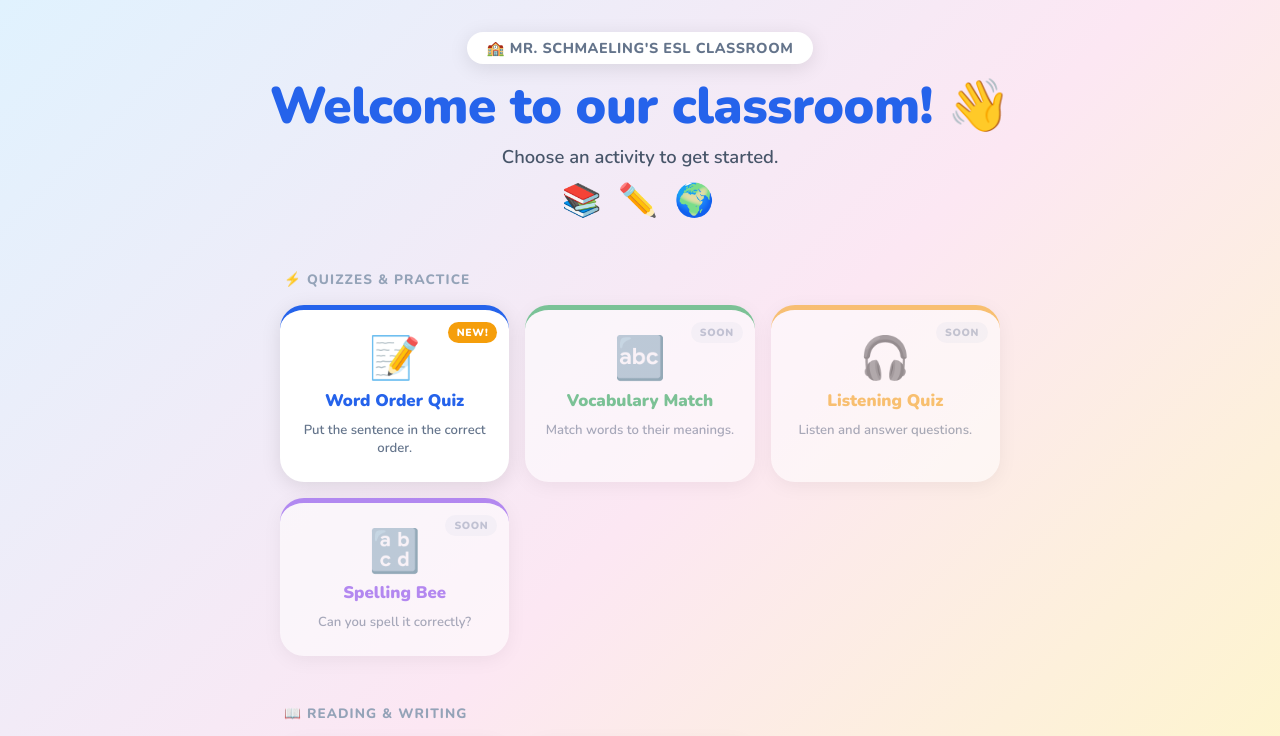
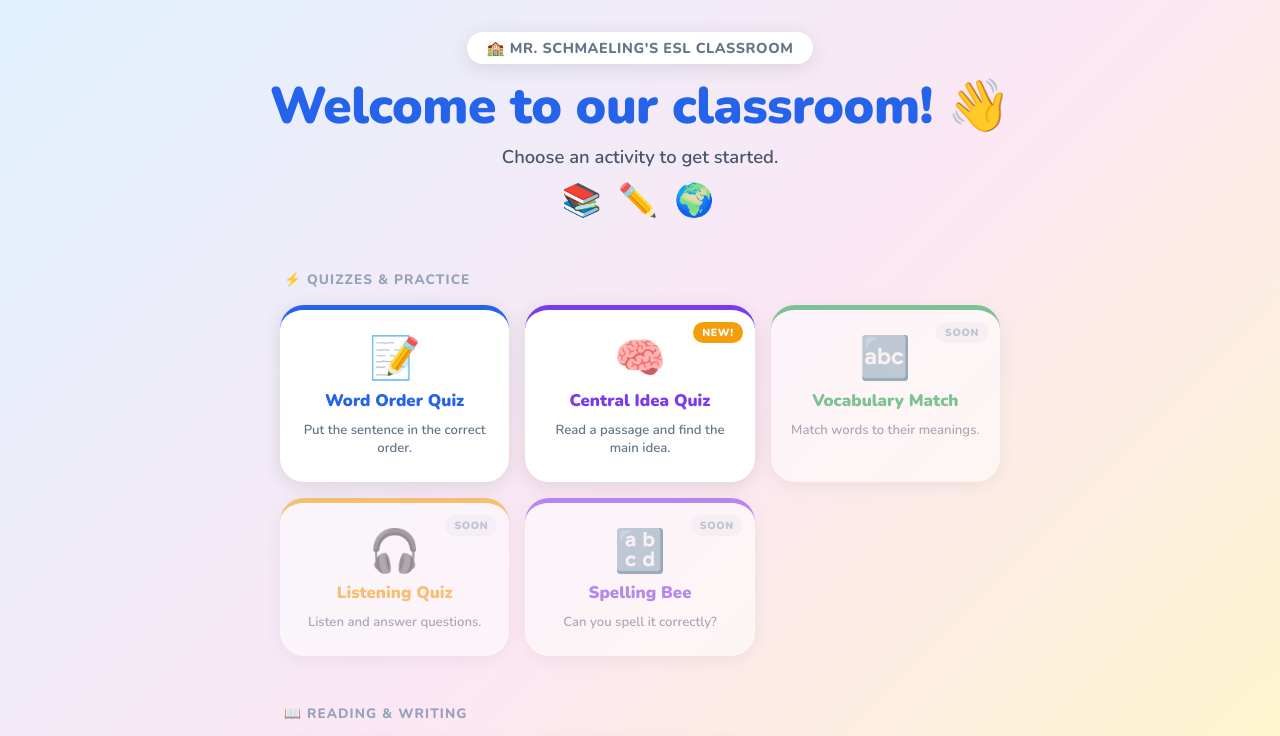
Before and after one commit to francisschmaeling/eslparatodos, a plain HTML site: page index.html in a window 1280 px wide. Shown: the top 736 px of the page. Drawn offline with nearby package versions, Linux system fonts and the light colour scheme.

Commit message:
Update index.html

```diff
--- a/index.html
+++ b/index.html
@@ -225,10 +225,16 @@
 <div class="activity-grid">
 
   <a href="esl-word-order-quiz.html" class="activity-card card-blue">
-    <span class="badge-new">New!</span>
     <div class="card-icon">📝</div>
     <div class="card-title">Word Order Quiz</div>
     <div class="card-desc">Put the sentence in the correct order.</div>
+  </a>
+
+  <a href="esl-central-idea-quiz.html" class="activity-card card-purple">
+    <span class="badge-new">New!</span>
+    <div class="card-icon">🧠</div>
+    <div class="card-title">Central Idea Quiz</div>
+    <div class="card-desc">Read a passage and find the main idea.</div>
   </a>
 
   <div class="activity-card card-green coming-soon">
```
